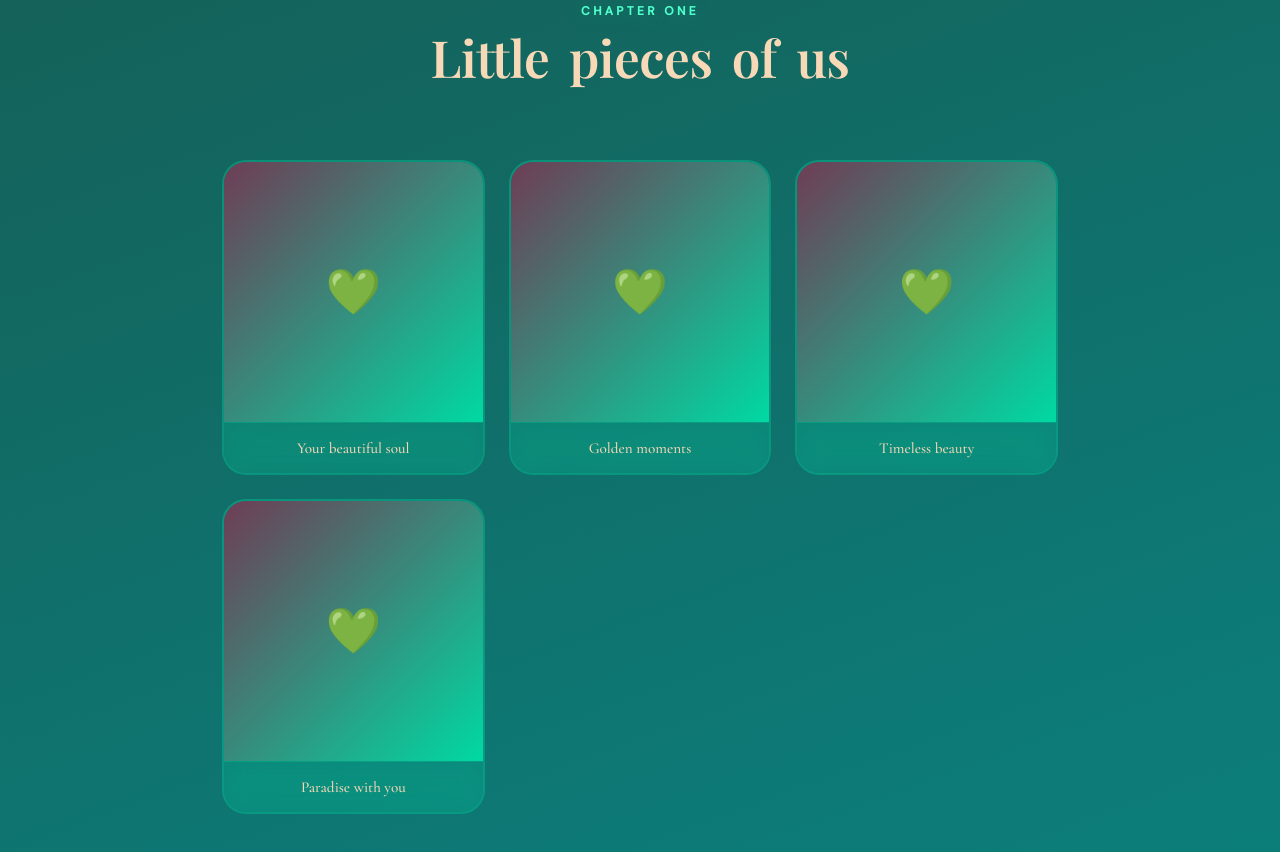
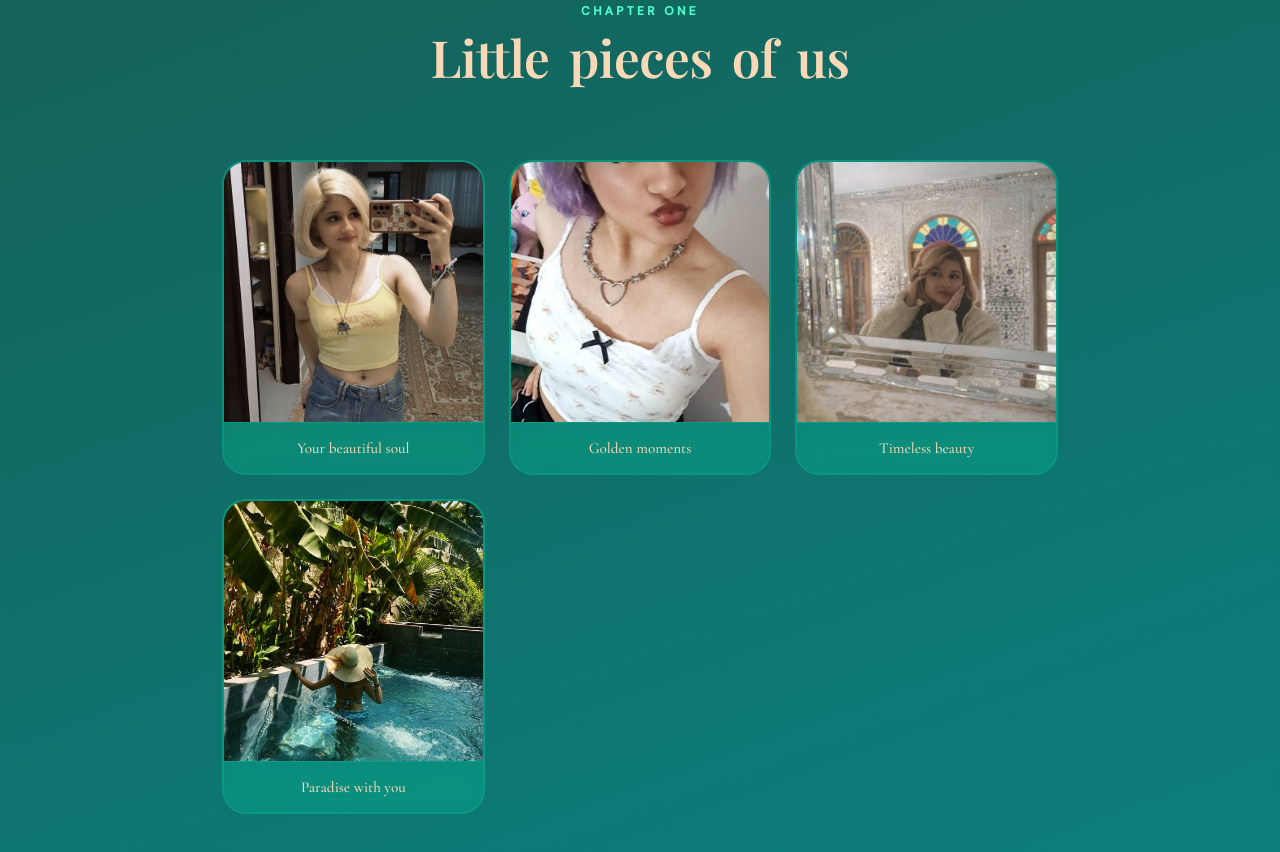
Before and after one commit to winoxdlol/Romantic-, a plain HTML site: page index.html in a window 1280 px wide. Shown: the part 925-1777 px from the top of the page. Drawn offline with nearby package versions, Linux system fonts and the light colour scheme; a web font is replaced by a local one.

Commit message:
Add files via upload

```diff
--- a/index.html
+++ b/index.html
@@ -190,10 +190,10 @@ const CONFIG = {
   spotifyUrl: "https://open.spotify.com/track/50x1Ic8CaXkYNvjmxe3WXy?si=xlTWl6dZQJqaiwlKMdohPQ",
   letter: "Love, you are the best thing that ever happened to me in my life and you will always be. No matter the hardships I go through, I would never give up on us. Every moment with you is a treasure, and my heart knows that you're my forever.",
   memories: [
-    { type: "image", src: "images/photo1.jpg", caption: "Your beautiful soul" },
-    { type: "image", src: "images/photo2.jpg", caption: "Golden moments" },
-    { type: "image", src: "images/photo3.jpg", caption: "Timeless beauty" },
-    { type: "image", src: "images/photo4.jpg", caption: "Paradise with you" },
+    { type: "image", src: "images1.jpg", caption: "Your beautiful soul" },
+    { type: "image", src: "images2.jpg", caption: "Golden moments" },
+    { type: "image", src: "images3.jpg", caption: "Timeless beauty" },
+    { type: "image", src: "images4.jpg", caption: "Paradise with you" },
   ],
 };
 
@@ -290,6 +290,18 @@ const noBtn = document.getElementById("noBtn"), yesBtn = document.getElementById
       box = document.getElementById("proposalBox"), afterYes = document.getElementById("afterYes");
 const noTexts = ["No","Are you sure?","Really sure?","Think again 🥺","Last chance!","Okay, fine — Yes 💍"];
 let dodges = 0;
+function placeNoInitial(){
+  const yesRect = yesBtn.getBoundingClientRect();
+  const boxRect = box.getBoundingClientRect();
+  const gap = 20;
+  const maxX = Math.max(box.clientWidth - noBtn.offsetWidth - 5, 0);
+  const maxY = Math.max(box.clientHeight - noBtn.offsetHeight - 5, 0);
+  let left = yesRect.left - boxRect.left + (yesRect.width - noBtn.offsetWidth) / 2;
+  let top  = yesRect.bottom - boxRect.top + gap;
+  noBtn.style.left = Math.min(Math.max(left, 0), maxX) + "px";
+  noBtn.style.top  = Math.min(Math.max(top, 0), maxY) + "px";
+}
+window.addEventListener("load", placeNoInitial);
 function dodge(){
   dodges++;
   noBtn.textContent = noTexts[Math.min(dodges, noTexts.length - 1)];
```
Also changed, not shown: images1.jpg (added), images2.jpg (added), images3.jpg (added), images4.jpg (added).
